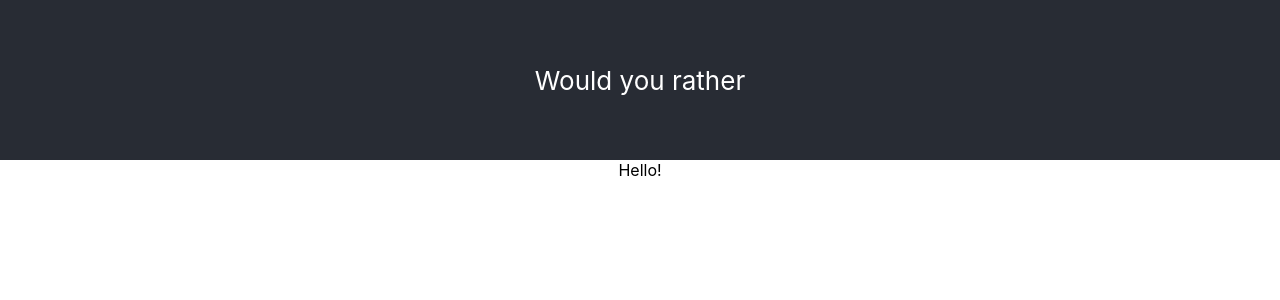
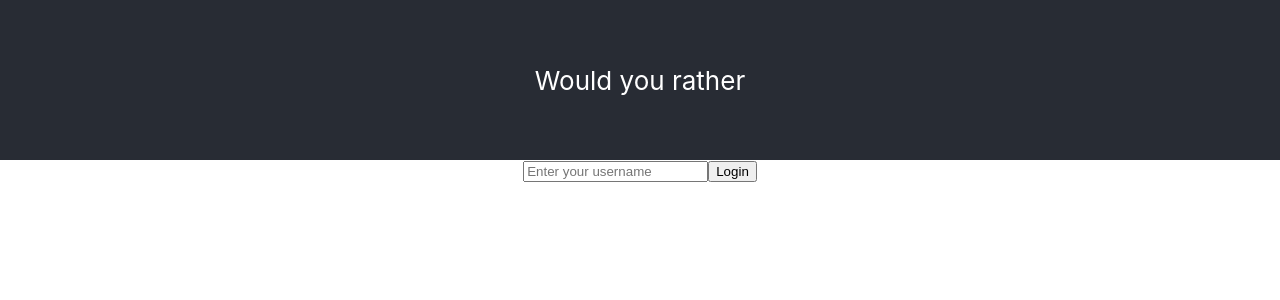
Before and after one commit to runchida/woould-you-rather, a React (Create React App) app: page / in a window 1280 px wide. Shown: the top 300 px of the page. Built offline with nearby package versions, Linux system fonts and the light colour scheme.

Commit message:
- setup react-redux connect - add login form

```diff
--- a/src/App.js
+++ b/src/App.js
@@ -2,13 +2,16 @@ import React, { Component } from 'react'
 import { connect } from 'react-redux'
 import { getQuestionsFromDB } from './actions/questions';
 import { getUsersFromDB } from './actions/users';
+import { getAuthedUser } from './actions/authedUser'
 import './App.css';
+import LoginForm from './components/LoginForm';
 
 class App extends Component {
   componentDidMount() {
     console.log('mounted')
     this.props.dispatch(getQuestionsFromDB())
     this.props.dispatch(getUsersFromDB())
+    this.props.dispatch(getAuthedUser())
   }
 
   render() {
@@ -17,10 +20,12 @@ class App extends Component {
         <header className="App-header">
           Would you rather
         </header>
-        Hello!
+        {<LoginForm></LoginForm>}
       </div>
     );
   }
+
+
 }
 
 export default connect()(App);
--- a/src/actions/authedUser.js
+++ b/src/actions/authedUser.js
@@ -1,8 +1,16 @@
+export const GET_AUTH = 'GET_AUTH'
 export const SET_AUTH = 'SET_AUTH'
+export const INIT_AUTH = 'INIT_AUTH'
 
-function setAuthUser (user) {
+export function setAuthUser (user) {
     return {
         type: SET_AUTH,
         user
     }
 }
+
+export function getAuthedUser() {
+    return {
+        type: GET_AUTH,
+    }
+}
--- /dev/null
+++ b/src/components/LoginForm.js
@@ -0,0 +1,18 @@
+import { connect } from 'react-redux'
+
+const LoginForm = (props) => {
+    console.log(props)
+    return (
+        <form>
+            <input type="text" placeholder="Enter your username"></input>
+            <button>Login</button>
+        </form>
+    );
+}
+
+
+function mapStateToProps({ authedUser }) {
+    return {authedUser}
+  }
+
+export default connect(mapStateToProps)(LoginForm);
--- a/src/middleware/logger.js
+++ b/src/middleware/logger.js
@@ -2,7 +2,7 @@ const logger = (store) => (next) => (action) => {
     console.group(action.type)
     console.log('Action: ', action)
     const returnValue = next(action)
-    console.log('New State: ', returnValue)
+    console.log('New State: ', store.getState())
     console.groupEnd()
     return returnValue
 }
--- a/src/reducers/authedUser.js
+++ b/src/reducers/authedUser.js
@@ -1,11 +1,15 @@
-import { SET_AUTH } from "../actions/authedUser";
+import { GET_AUTH, SET_AUTH } from "../actions/authedUser";
 
-export default function questions(state = {}, action) {
+export default function authedUser(state = {user: ""}, action) {
     switch (action.type) {
+        case GET_AUTH:
+            return {
+                ...state,
+            }
         case SET_AUTH:
             return {
                 ...state,
-                user: action.user,
+                user: action.user
             }
         default:
             return state
```
